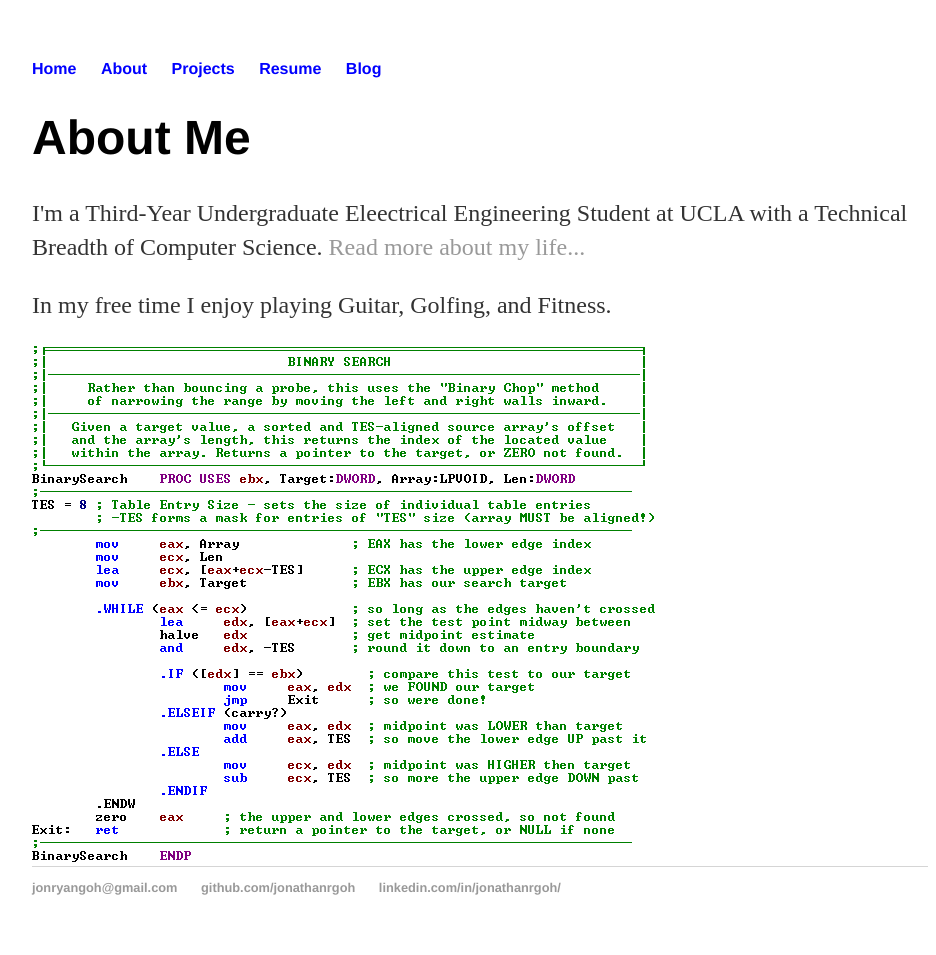
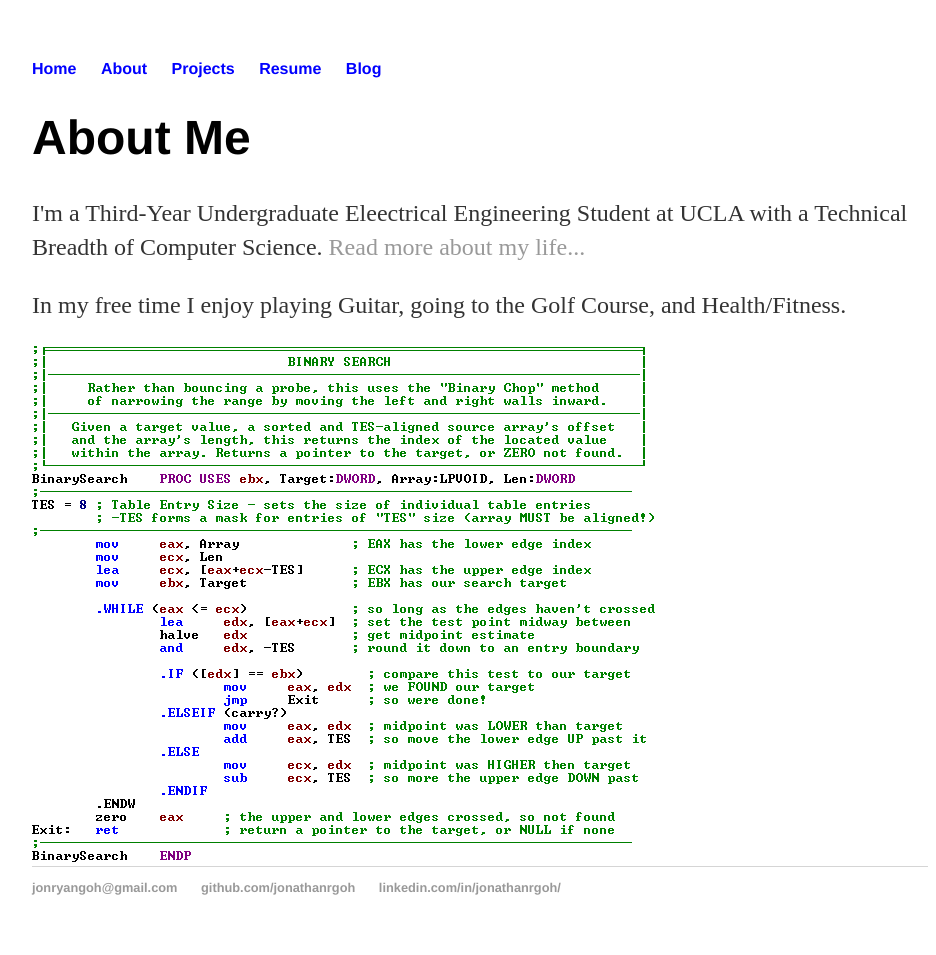
Before and after one commit to jonathanrgoh/jonathanrgoh.github.io, a Jekyll site: the page built from about/index.html, in a window 1280 px wide. Shown: the whole page, without its empty margins (160-1096 px from the left). Built offline with Jekyll 4.4.1, drawn with Linux system fonts in a browser that asks for light colours.

Commit message:
Update index.html

```diff
--- a/about/index.html
+++ b/about/index.html
@@ -4,9 +4,10 @@ title: About Jon Goh
 ---
 <div class="blurb">
 	<h1>About Me</h1>
+
 		<p>I'm a Third-Year Undergraduate Eleectrical Engineering Student at UCLA with a Technical Breadth of Computer Science. <a href="/about">Read more about my life...</a></p>
 
-	<p>In my free time I enjoy playing Guitar, Golfing, and Fitness. </p>
+		<p>In my free time I enjoy playing Guitar, going to the Golf Course, and Health/Fitness. </p>
 
 	    <!-- <img src="https://www.grc.com/sqrl/binarysearch.png" alt="my dog eating a tangerine"> -->
 	    <img src="\images\home\binarysearch.png" alt="i like ice cream">
```
